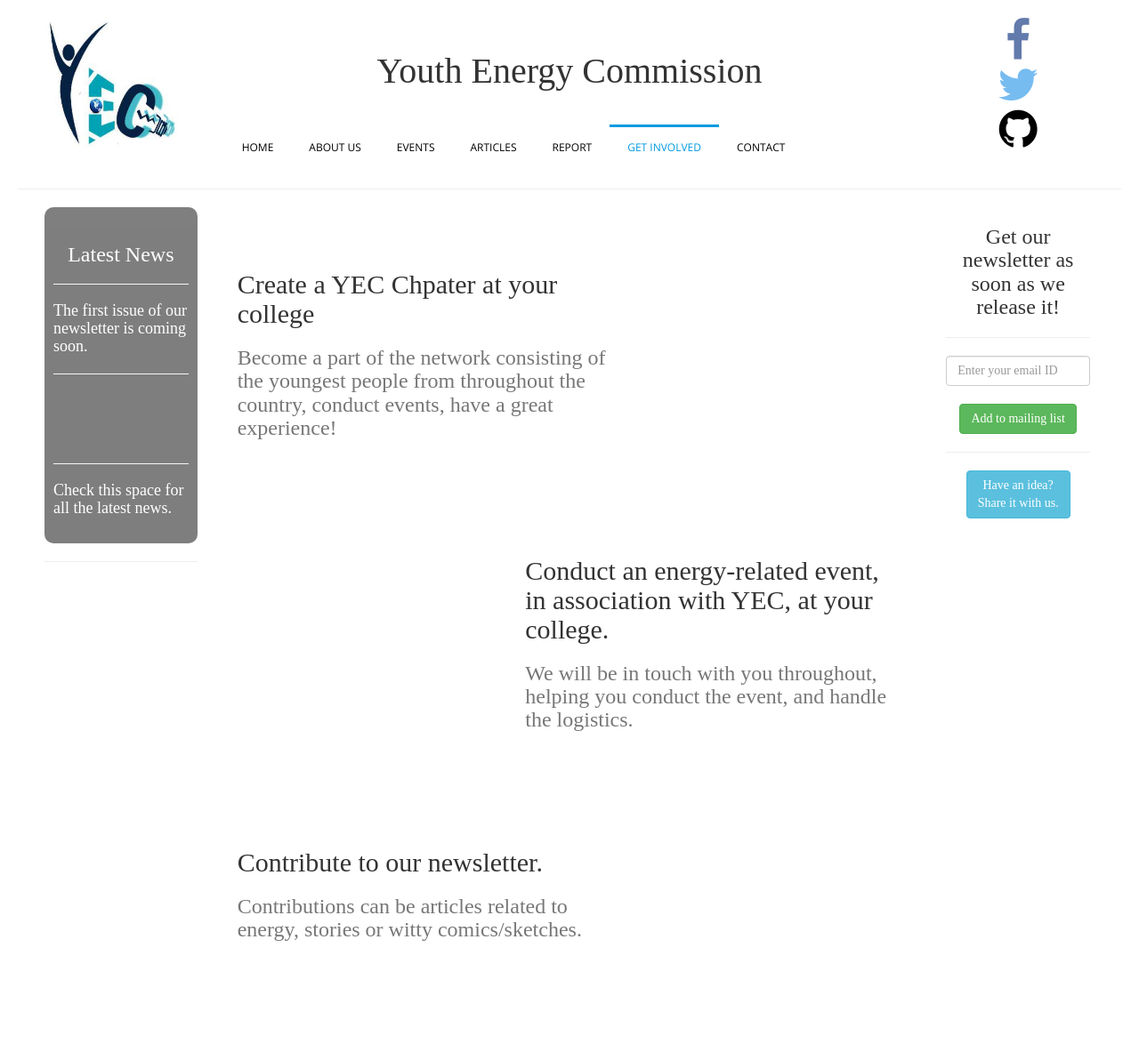
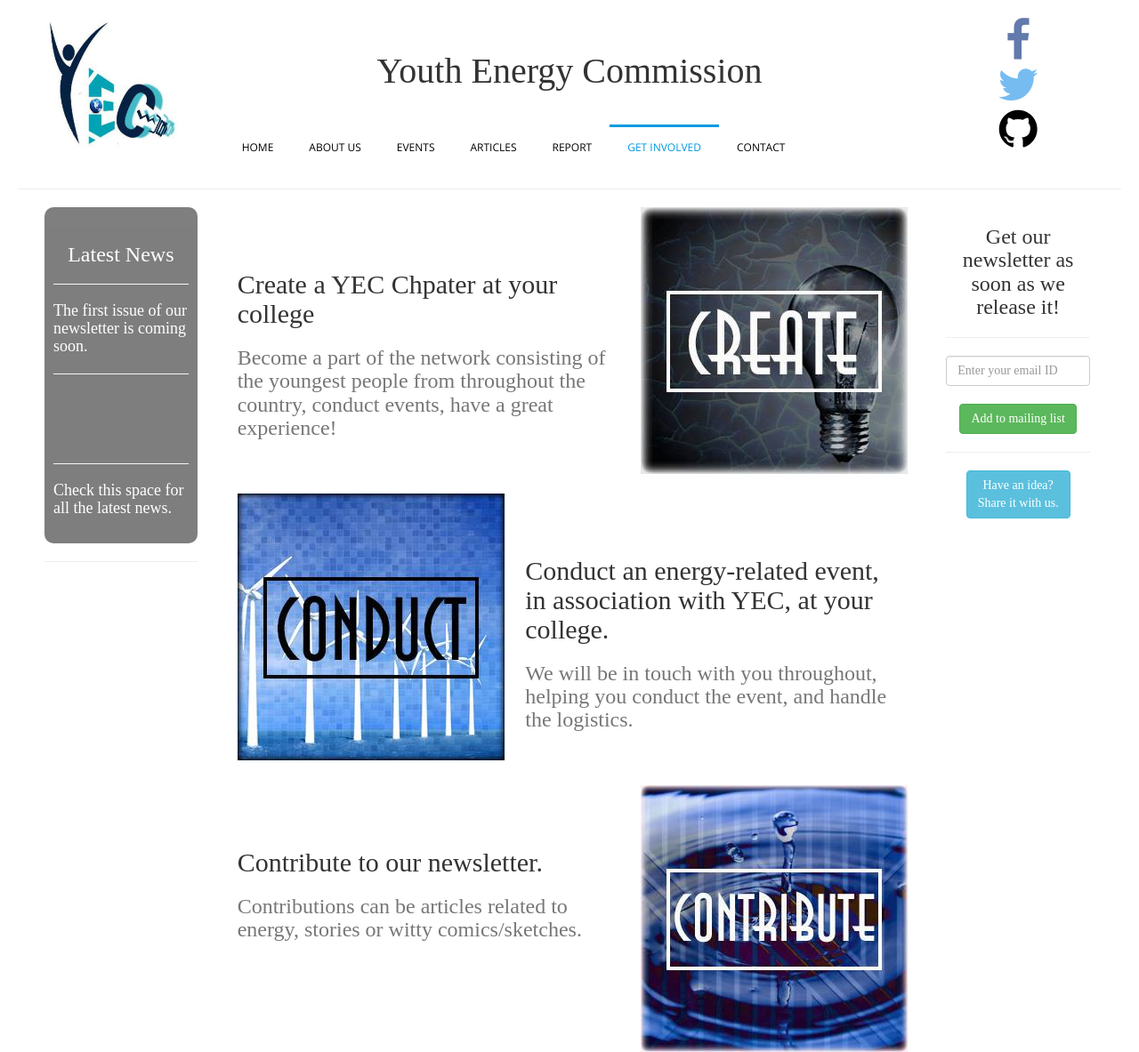
Before and after one commit to youth-energy-commission/website-core, a PHP site: page /getinvolved.php in a window 1280 px wide. Shown: the whole page at 89% size. Before the commit the page ends 1058 px from the top, so only its background shows below. Run offline with PHP 8.4, Linux system fonts and the light colour scheme; some libraries are stand-ins or nearby versions.

Commit message:
Added the images given by Shankar.

```diff
--- a/getinvolvedText.php
+++ b/getinvolvedText.php
@@ -24,7 +24,7 @@
 
 		<div class="col-md-5 visible-lg">
 
-			<!-- <img src="images/square-images/chrome.png" height="300" width="300"/> -->
+			<img src="images/create.jpg" height="300" width="300"/>
 
 		</div>
 
@@ -34,7 +34,7 @@
 
 		<div class="col-md-5 visible-lg">
 
-			<!-- <img src="images/square-images/chrome.png" height="300" width="300"/> -->
+			<img src="images/conduct.jpg" height="300" width="300"/>
 
 		</div>
 
@@ -64,7 +64,7 @@
 
 		<div class="col-md-5 visible-lg">
 
-			<!-- <img src="images/square-images/chrome.png" height="300" width="300"/> -->
+			<img src="images/contribute.jpg" height="300" width="300"/>
 
 		</div>
 
```
Also changed, not shown: images/conduct.jpg (added), images/contribute.jpg (added), images/create.jpg (added).
